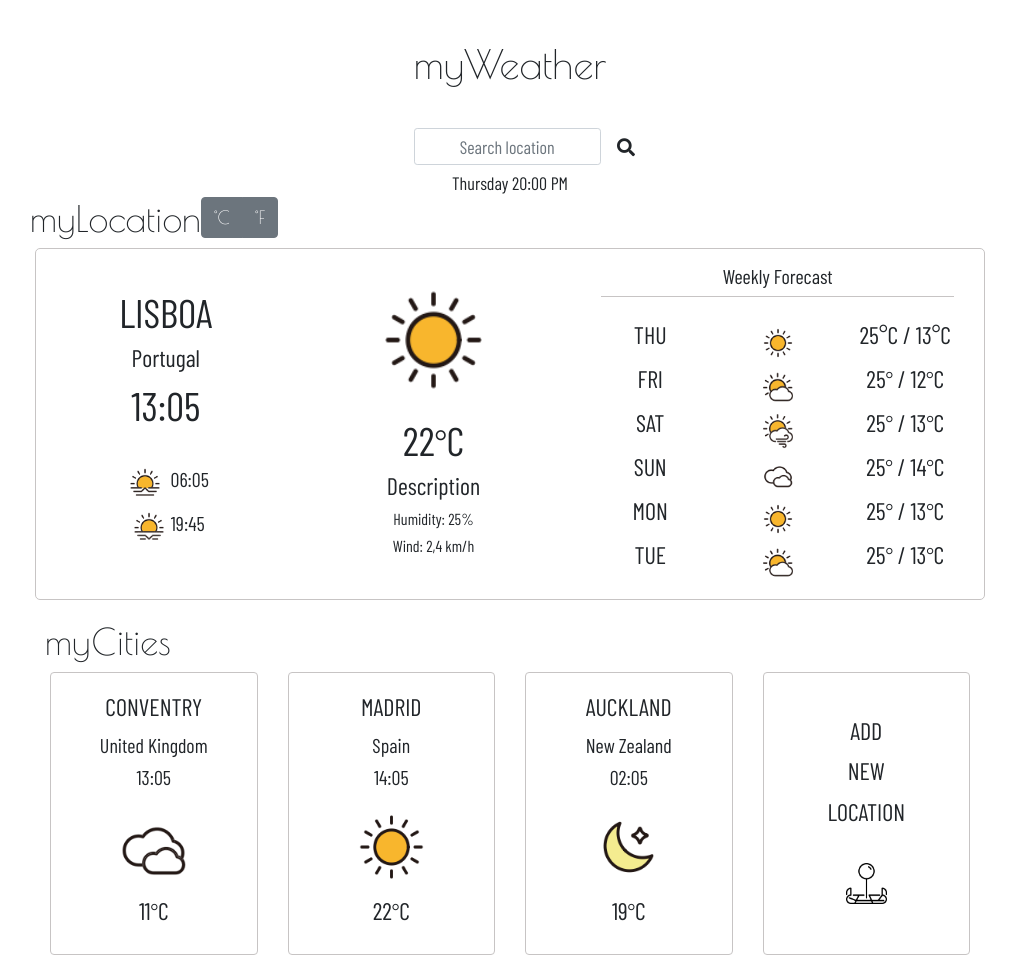
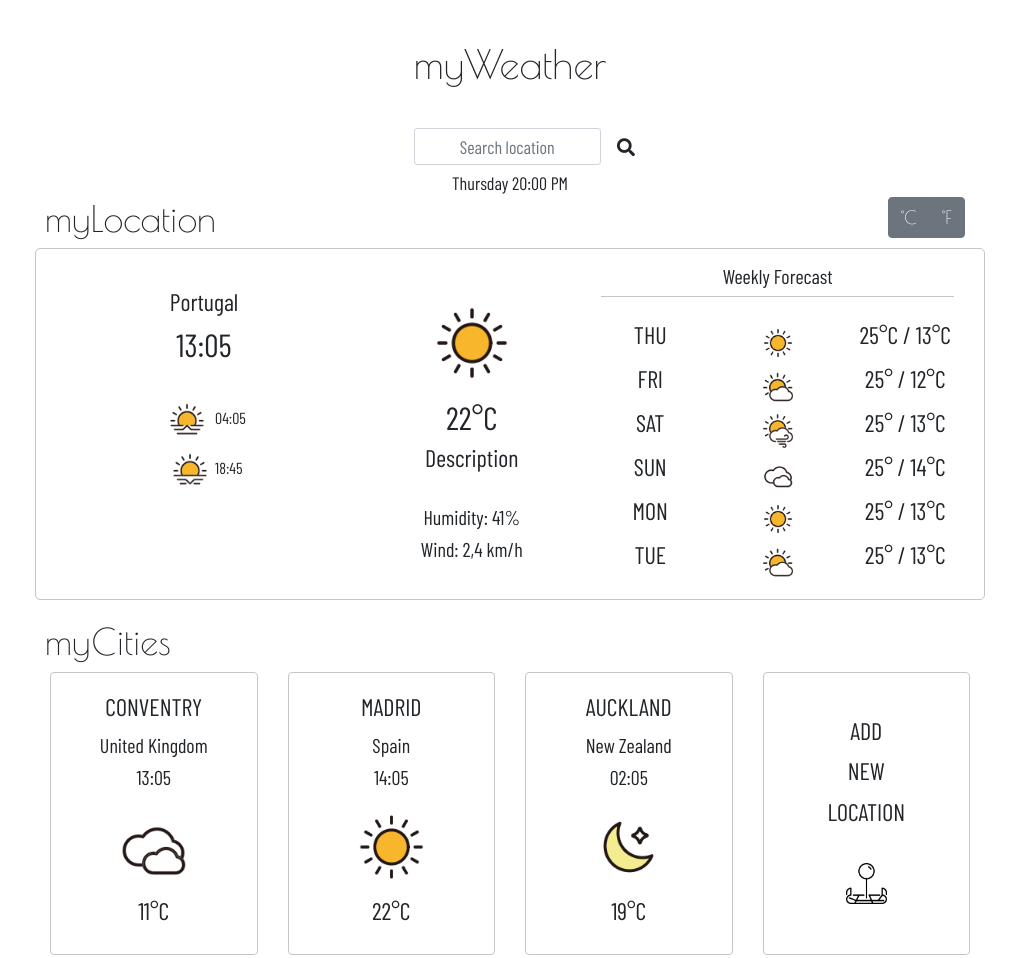
Before and after one commit to MargSousa/she-codes-plus, a plain HTML site: page index.html in a window 1280 px wide. Shown: the whole page, without its empty margins (130-1146 px from the left). Drawn offline with nearby package versions, Linux system fonts and the light colour scheme.

Commit message:
temp-button changed, added ids for js

```diff
--- a/index.html
+++ b/index.html
@@ -21,42 +21,41 @@
                     <i class="fas fa-search" aria-hidden="true"></i>
                 </form>
             </div>
-            <div class="time-search">Thursday 20:00 PM</div>
+            <div id="time-search" class="time-search">Thursday 20:00 PM</div>
         </div>
         <div class="current-location">
-            <div class="row current-header">
-                <span class="current-title"><h2>myLocation</h2></span>
-                <span class="btn-temperature">
+            <div class="clearfix current-header">
+                <div class="float-left current-title"><h2>myLocation</h2></div>
+                <div class="float-right btn-temperature">
                     <div class="btn-group" role="group" aria-label="Basic example">
                         <button type="button" class="btn btn-secondary temp-type">°C</button>
                         <button type="button" class="btn btn-secondary temp-type">°F</button>
                     </div>
-                </span>
+                </div>
             </div>
             <div class="row location-box">
-                <div class="col-sm-3">
+                <div class="col-sm-4">
                     <div class="local-information"><br>
-                        <h3 class="current-city">LISBOA</h3>
                         <h4 class="current-country">Portugal</h4>
-                        <h3 class="current-time-location">13:05</h3>
+                        <h3 id="current-time-location">13:05</h3>
                     </div><br>
                     <div class="rise-set">
                         <div>
-                            <img src="images/weather_icons/Sunrise.png" class="img-sunrise"><span class="current-sunrise"> 06:05</span>
+                            <img src="images/weather_icons/Sunrise.png" class="img-sunrise"><span id="current-sunrise"> 04:05</span>
                         </div>
                         <div>
-                            <img src="images/weather_icons/Sunset.png" class="img-sunrise"><span class="current-sunset">19:45</span>
+                            <img src="images/weather_icons/Sunset.png" class="img-sunrise"><span id="current-sunset">18:45</span>
                         </div>
                     </div>
                 </div>
-                <div class="col-sm-4">
+                <div class="col-sm-3"><br>
                     <img src="images/weather_icons/Sunny.png" alt="forecast" class="local-forecast">
-                    <h3 class="current-temperature">22<span class="degrees">&#176;</span>C</h3>
-                    <h4 class="current-description">Description</h4>
-                    <h6 class="current-humidity">Humidity: 25%</h6>
-                    <h6 class="current-wind">Wind: 2,4 km/h</h6>
+                    <h3 id="current-temperature">22°C</h3>
+                    <h4 id="current-description">Description</h4><br>
+                    <h5 id="current-humidity">Humidity: 41%</h5>
+                    <h5 id="current-wind">Wind: 2,4 km/h</h5>
                 </div>
-                <div class="col-sm weekly-prev">
+                <div class="col-sm-5 weekly-prev">
                     <div class="week-title"><h5>Weekly Forecast</h5></div><br>
                     <div class="row">
                         <div class="col-sm-4"><h4>THU</h4></div>
@@ -66,27 +65,27 @@
                     <div class="row">
                         <div class="col-sm-4"><h4>FRI</h4></div>
                         <div class="col-sm-4"><img src="images/weather_icons/SunClouds.png" class="img-week"></div>
-                        <div class="col-sm-4"><h4>25<span>&#176;</span> / 12<span>&#176;</span>C</h4></div>
+                        <div class="col-sm-4"><h4>25° / 12°C</h4></div>
                     </div>
                     <div class="row">
                         <div class="col-sm-4"><h4>SAT</h4></div>
                         <div class="col-sm-4"><img src="images/weather_icons/SunCloudWindy.png" class="img-week"></div>
-                        <div class="col-sm-4"><h4>25<span>&#176;</span> / 13<span>&#176;</span>C</h4></div>
+                        <div class="col-sm-4"><h4>25° / 13°C</h4></div>
                     </div>
                     <div class="row">
                         <div class="col-sm-4"><h4>SUN</h4></div>
                         <div class="col-sm-4"><img src="images/weather_icons/Cloudy.png" class="img-week"></div>
-                        <div class="col-sm-4"><h4>25<span>&#176;</span> / 14<span>&#176;</span>C</h4></div>
+                        <div class="col-sm-4"><h4>25° / 14°C</h4></div>
                     </div>
                     <div class="row">
                         <div class="col-sm-4"><h4>MON</h4></div>
                         <div class="col-sm-4"><img src="images/weather_icons/Sunny.png" class="img-week"></div>
-                        <div class="col-sm-4"><h4>25<span>&#176;</span> / 13<span>&#176;</span>C</h4></div>
+                        <div class="col-sm-4"><h4>25° / 13°C</h4></div>
                     </div>
                     <div class="row">
                         <div class="col-sm-4"><h4>TUE</h4></div>
                         <div class="col-sm-4"><img src="images/weather_icons/SunClouds.png" class="img-week"></div>
-                        <div class="col-sm-4"><h4>25<span>&#176;</span> / 13<span>&#176;</span>C</h4></div>
+                        <div class="col-sm-4"><h4>25° / 13°C</h4></div>
                     </div>
                 </div>
             </div>
@@ -99,7 +98,7 @@
                     <h5>United Kingdom</h5>
                     <h5>13:05</h5>
                     <img src="images/weather_icons/Cloudy.png" class="img-city">
-                    <h4>11<span>&#176;</span>C</h4>
+                    <h4>11°C</h4>
                 </div>
             </div>
             <div class="card card-box">
@@ -108,7 +107,7 @@
                     <h5>Spain</h5>
                     <h5>14:05</h5>
                     <img src="images/weather_icons/Sunny.png" class="img-city">
-                    <h4>22<span>&#176;</span>C</h4>
+                    <h4>22°C</h4>
                 </div>
             </div>
             <div class="card card-box">
@@ -117,7 +116,7 @@
                     <h5>New Zealand</h5>
                     <h5>02:05</h5>
                     <img src="images/weather_icons/Night.png" class="img-city">
-                    <h4>19<span>&#176;</span>C</h4>
+                    <h4>19°C</h4>
                 </div>
             </div>
             <div class="card card-box">
--- a/index.js
+++ b/index.js
@@ -40,14 +40,14 @@ function handlePosition(position) {
 
 // Converter PT em Portugal
 
-    document.querySelector(".current-city").innerHTML = `${currentCity}`;
-    document.querySelector(".current-temperature").innerHTML = `${currentTemperature}&#176;</span>C`;
-    document.querySelector(".current-description").innerHTML = `${currentDescription}`;
-    document.querySelector(".current-humidity").innerHTML = `Humidity: ${currentHumidity}%`;
-    document.querySelector(".current-wind").innerHTML = `Wind: ${currentWind} km/h`;
-    document.querySelector(".current-country").innerHTML = `${currentCountry}`;
-    document.querySelector(".current-sunrise").innerHTML = `${currentSunrise}`;
-    document.querySelector(".current-sunset").innerHTML = `${currentSunset}`;
+    document.querySelector("#current-city").innerHTML = `${currentCity}`;
+    document.querySelector("#current-country").innerHTML = `${currentCountry}`;
+    document.querySelector("#current-sunrise").innerHTML = `${currentSunrise}`;
+    document.querySelector("#current-sunset").innerHTML = `${currentSunset}`;
+    document.querySelector("#current-temperature").innerHTML = `${currentTemperature}°C`;
+    document.querySelector("#current-description").innerHTML = `${currentDescription}`;
+    document.querySelector("#current-humidity").innerHTML = `Humidity: ${currentHumidity}%`;
+    document.querySelector("#current-wind").innerHTML = `Wind: ${currentWind} km/h`;
   });
 };
 
@@ -80,10 +80,10 @@ function formatDate(date) {
 
   let searchTime = `${weekNow} ${hoursNow}:${minutesNow} ${periodTime}`;
 
-  let timeSearch = document.querySelector(".time-search")
+  let timeSearch = document.querySelector("#time-search")
   timeSearch.innerHTML = `${searchTime}`;
 
-  let timeCurrentLocation = document.querySelector(".current-time-location");
+  let timeCurrentLocation = document.querySelector("#current-time-location");
   timeCurrentLocation.innerHTML = `${hoursNow}:${minutesNow}`;
 
 }
--- a/styles.css
+++ b/styles.css
@@ -19,7 +19,7 @@ h2 {
 }
 
 h3 {
-    font-size: 40px;
+    font-size: 32px;
     font-family: "Barlow Condensed";
 };
 
@@ -40,6 +40,7 @@ h4 {
     margin: 0 auto;
     font-size: 18px;
 }
+
 .time-search{
     font-size: 18px;
     margin-top: 5px;
@@ -51,15 +52,11 @@ h4 {
 }
 
 .img-sunrise {
-    width: 22%;
+    width: 18%;
 }
 
-.current-title {
-    float: left;
-}
-
-.btn-temperature {
-    float: right;
+.current-header {
+    margin-right: 100px;
 }
 
 .location-box {
@@ -75,17 +72,7 @@ h4 {
     width: 55%;
 }
 
-span {
-    content: "\00B0";
-    font-size: 20px;
-}
-
-span.degrees {
-    content: "\00B0";
-    font-size: 32px;
-}
-
-.current-description {
+#current-description {
     text-transform: capitalize;
 }
 
```
